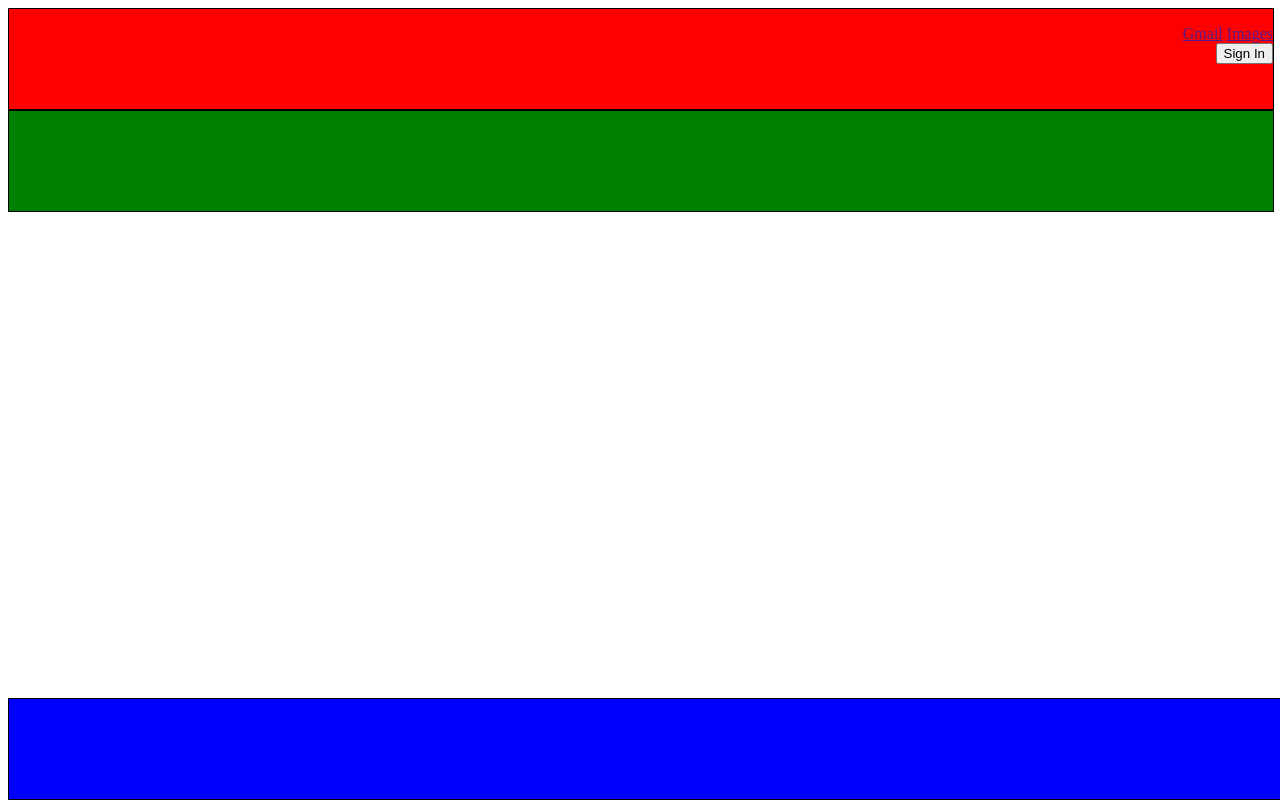
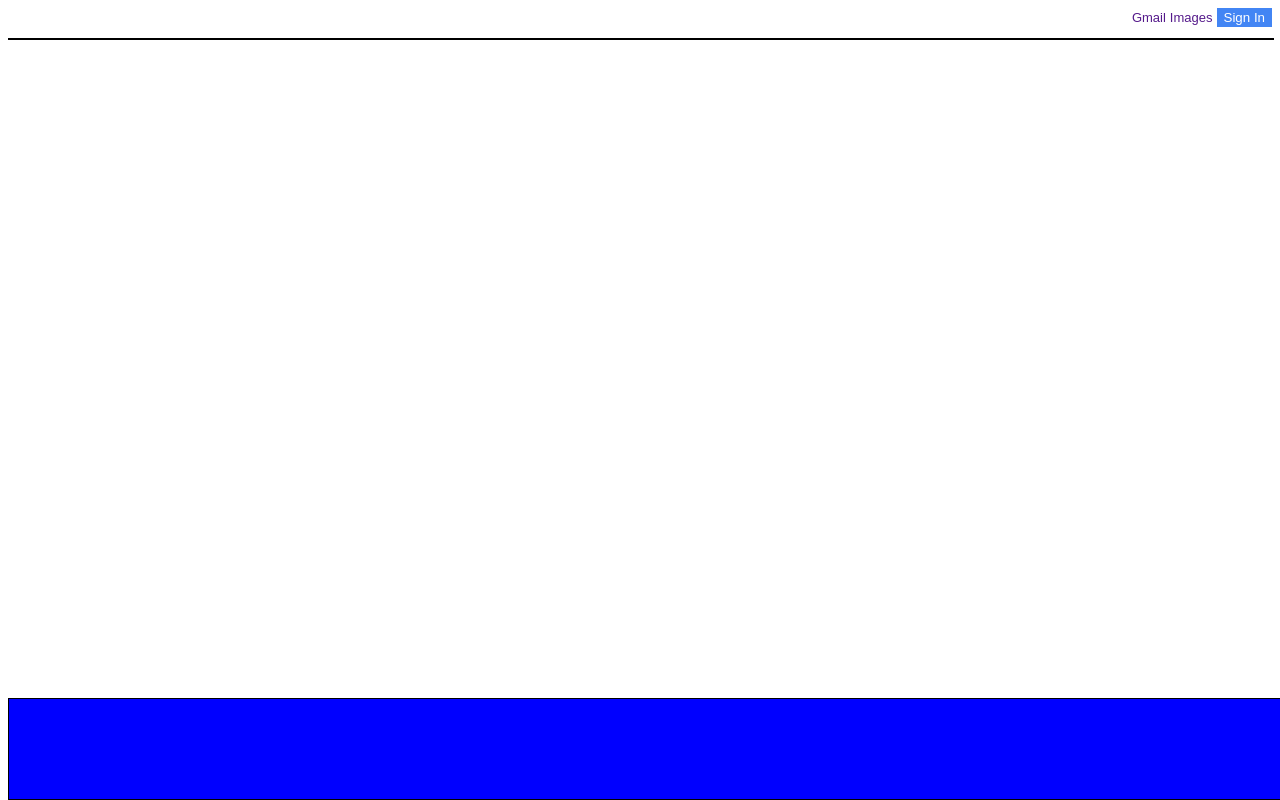
Before and after one commit to BrackenThorne/google_homepage, a plain HTML site: page index.html in a window 1280 px wide. Drawn offline with Linux system fonts and the light colour scheme.

Commit message:
Navbar done

```diff
--- a/index.html
+++ b/index.html
@@ -9,13 +9,13 @@
 	<body>
 		<div id="header">
 			<ul>
-				<a href="">Gmail</a>
-				<a href="">Images</a>
-				<form action="" method="get">
+				<li><a href="" class="navlink">Gmail</a></li>
+				<li><a href="" class="navlink">Images</a></li>
+				<li><form action="" method="get">
 					<button name="signin" type="submit">
 						Sign In
 					</button>
-				</form>
+				</form></li>
 			</ul>
 		</div>
 		<div id="main">
--- a/stylesheet.css
+++ b/stylesheet.css
@@ -1,10 +1,42 @@
 #header
 {
-	background-color:red;
-	border:1px solid black;
 	width:100%;
-	height:100px;
+	height:30px;
+
+}
+
+#header ul
+{
 	text-align:right;
+	list-style-type:none;
+	padding:0;
+	margin:0;
+}
+
+#header ul li
+{
+	display:inline-block;
+	font-family:arial;
+	font-size:13px;
+
+}
+
+.navlink
+{
+	text-decoration:none;
+}
+
+.navlink:hover
+{
+	text-decoration:underline;
+}
+#header ul li form button
+{
+	color:white;
+	background-color:#4285f4;
+	cursor:default;
+	text-decoration:none;
+	border: 1px solid #4285f4;
 }
 
 #main
@@ -12,7 +44,7 @@
 	background-color:green;
 	border:1px solid black;
 	width:100%;
-	height:100px;
+	height:100%;
 }
 
 #footer
```
